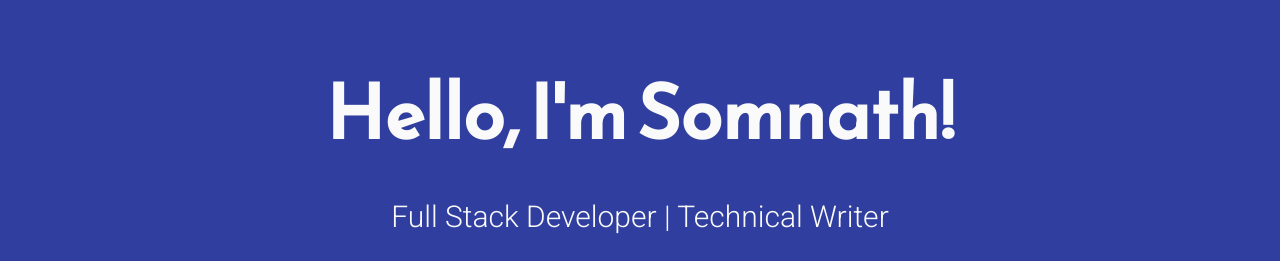
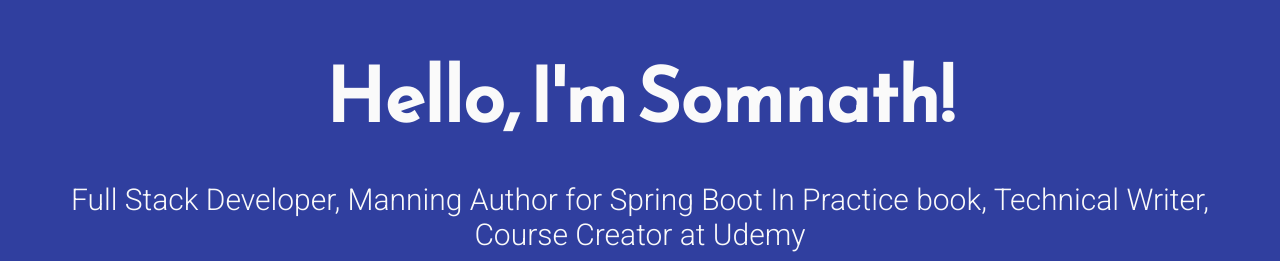
Before and after one commit to musibs/musibs.github.io, a plain HTML site: page index.html in a window 1280 px wide. Shown: the part 200-461 px from the top of the page. Drawn offline with Linux system fonts and the light colour scheme.

Commit message:
Update index.html

```diff
--- a/index.html
+++ b/index.html
@@ -26,7 +26,7 @@
 <body>
 	<main>
 		<div class="intro">Hello, I'm Somnath!</div>
-		<div class="tagline">Full Stack Developer | Technical Writer </div>
+		<div class="tagline">Full Stack Developer, Manning Author for Spring Boot In Practice book, Technical Writer, Course Creator at Udemy</div>
 		<!-- Find your icons from here - https://fontawesome.com/icons?d=gallery&s=brands -->
 		<div class="icons-social">
 			<a target="_blank" href="https://github.com/musibs"><i class="fab fa-github"></i></a>
```
